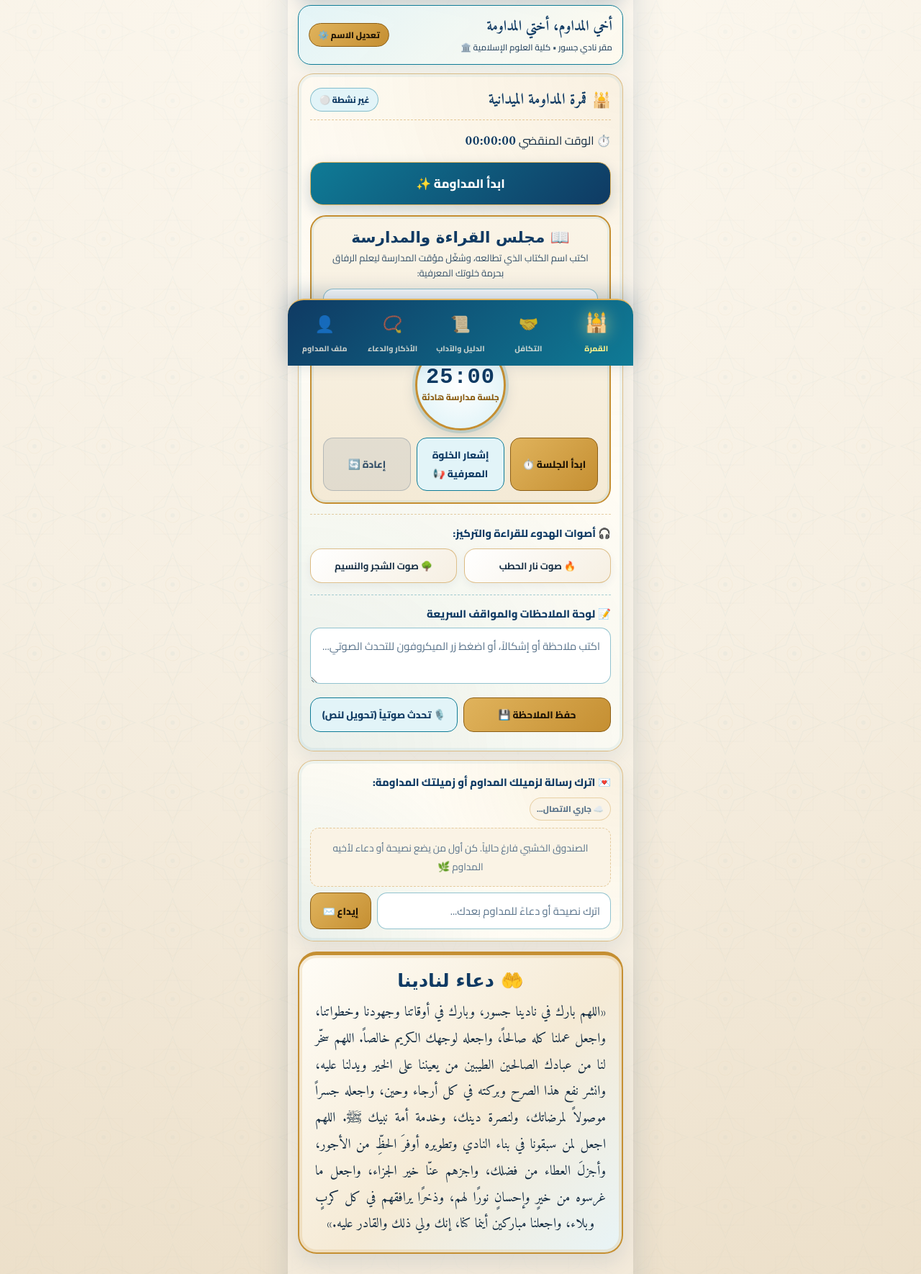
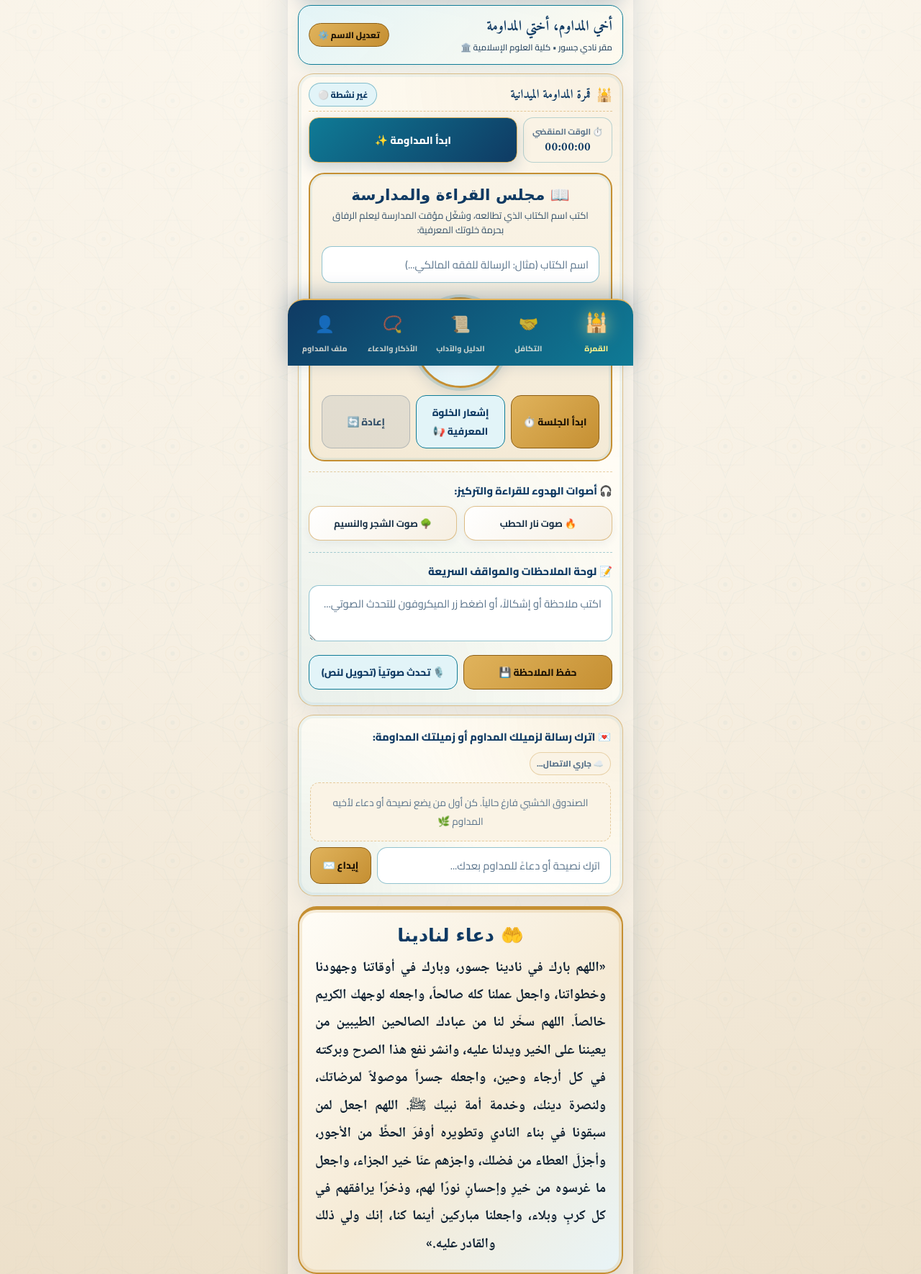
Before and after one commit to mirazed001-rgb/josour-mudaowama, a plain HTML site: page index.html in a window 1280 px wide. Shown: the part 292-2062 px from the top of the page at 72% size. Drawn offline with Linux system fonts and the light colour scheme; no server answers; a web font is replaced by a local one.

Commit message:
v7: update labels, compact cockpit, takaful sync & khalwa alert (style.css)

```diff
--- a/style.css
+++ b/style.css
@@ -3,7 +3,7 @@
    الألوان التراثية: عاج القصور الرملي، فيروز القباب، لازوردي المقرنصات، وذهب عتيق
    ═════════════════════════════════════════════════════════════════════ */
 
-@import url('https://fonts.googleapis.com/css2?family=Amiri:ital,wght@0,400;0,700;1,400&family=Cairo:wght@400;500;600;700;800;900&family=Aref+Ruqaa:wght@400;700&display=swap');
+@import url('https://fonts.googleapis.com/css2?family=Amiri:ital,wght@0,400;0,700;1,400&family=Cairo:wght@400;500;600;700;800;900&family=Noto+Naskh+Arabic:wght@500;600;700&family=Aref+Ruqaa:wght@400;700&display=swap');
 
 :root {
   /* لوحة الألوان الأندلسية المستلهمة من القباب الفيروزية والمقرنصات الزرقاء والحجر الرملي */
@@ -53,6 +53,7 @@
 
   --font-body: 'Cairo', sans-serif;
   --font-traditional: 'Amiri', serif;
+  --font-adhkar: 'Noto Naskh Arabic', 'Cairo', 'Amiri', serif;
   --font-art: 'Aref Ruqaa', cursive;
 
   --safe-top: env(safe-area-inset-top, 10px);
@@ -481,6 +482,64 @@ body {
   box-shadow: 0 8px 20px rgba(19, 122, 91, 0.28);
 }
 
+/* تصميم مضغوط لقمرة المداومة الميدانية */
+.duty-cockpit-card-compact {
+  padding: 12px 14px;
+}
+
+.duty-cockpit-header-compact {
+  margin-bottom: 8px;
+  padding-bottom: 6px;
+}
+
+.duty-cockpit-header-compact .card-title-text {
+  font-size: 1.08rem;
+}
+
+.duty-cockpit-header-compact .card-title-icon {
+  font-size: 1.12rem;
+}
+
+.duty-cockpit-compact {
+  display: flex;
+  align-items: stretch;
+  gap: 8px;
+  margin-top: 4px;
+}
+
+.duty-timer-pill {
+  background: var(--surface-soft);
+  border: 1.5px solid rgba(15, 123, 150, 0.28);
+  border-radius: 14px;
+  padding: 8px 12px;
+  display: flex;
+  flex-direction: column;
+  align-items: center;
+  justify-content: center;
+  min-width: 120px;
+  flex-shrink: 0;
+}
+
+.duty-timer-label {
+  font-size: 0.72rem;
+  color: var(--ink-muted);
+  font-weight: 700;
+  margin-bottom: 1px;
+}
+
+.duty-timer-pill .status-tile-value {
+  font-size: 1.08rem;
+  line-height: 1.25;
+}
+
+.start-duty-btn-compact {
+  margin-top: 0;
+  padding: 9px 12px;
+  font-size: 0.9rem;
+  border-radius: 14px;
+  flex: 1;
+}
+
 /* ركن كتاب المناوبة وبومودورو الخلوة المعرفية */
 .pomodoro-box {
   background: linear-gradient(180deg, #faf4e7 0%, #f4ead6 100%);
@@ -751,10 +810,11 @@ body {
 }
 
 .club-dua-content-text {
-  font-family: var(--font-traditional);
-  font-size: 1.18rem;
-  line-height: 1.95;
-  color: var(--ink-primary);
+  font-family: var(--font-adhkar);
+  font-size: 1.2rem;
+  font-weight: 600;
+  line-height: 2;
+  color: #0d1f30;
   text-align: justify;
   text-align-last: center;
   padding: 0 4px;
@@ -1002,15 +1062,17 @@ body {
 }
 
 .dhikr-card-text {
-  font-family: var(--font-traditional);
-  font-size: 1.15rem;
-  line-height: 1.85;
-  color: var(--ink-primary);
-  margin-bottom: 8px;
+  font-family: var(--font-adhkar);
+  font-size: 1.18rem;
+  font-weight: 600;
+  line-height: 2;
+  color: #0d1f30;
+  margin-bottom: 10px;
 }
 
 .dhikr-card-virtue {
-  font-size: 0.77rem;
+  font-size: 0.83rem;
+  line-height: 1.65;
   color: var(--gold-deep);
   font-weight: 700;
   background: rgba(197, 143, 50, 0.13);
@@ -1573,10 +1635,11 @@ body {
 }
 
 .ummah-dua-text {
-  font-family: var(--font-traditional);
-  font-size: 1.08rem;
-  line-height: 1.85;
-  color: var(--ink-primary);
+  font-family: var(--font-adhkar);
+  font-size: 1.18rem;
+  font-weight: 600;
+  line-height: 2;
+  color: #0d1f30;
 }
 
 /* ── شريط مشغّل السكينة الصوتي الأندلسي (صوت فقط) ── */
```
